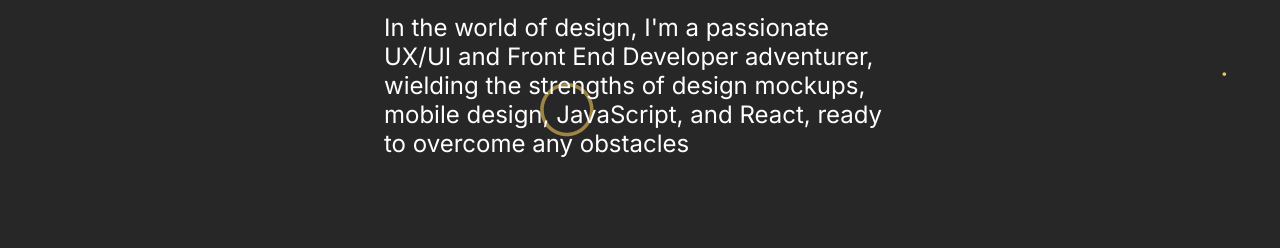
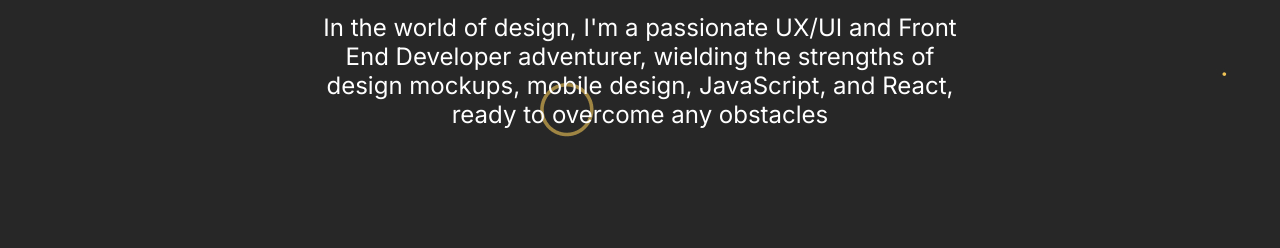
Before and after one commit to BrandonLHaupt/Capstone-Project-2, a plain HTML site: page resume.html in a window 1280 px wide. Shown: the part 212-460 px from the top of the page. Drawn offline with Linux system fonts and the light colour scheme.

Commit message:
Updated resume css

```diff
--- a/css/resume.css
+++ b/css/resume.css
@@ -102,7 +102,8 @@
 
 .hero p {
   font-size: 1.5rem;
-  width: 40%;
+  text-align: center;
+  width: 50%;
 }
 
 
```
